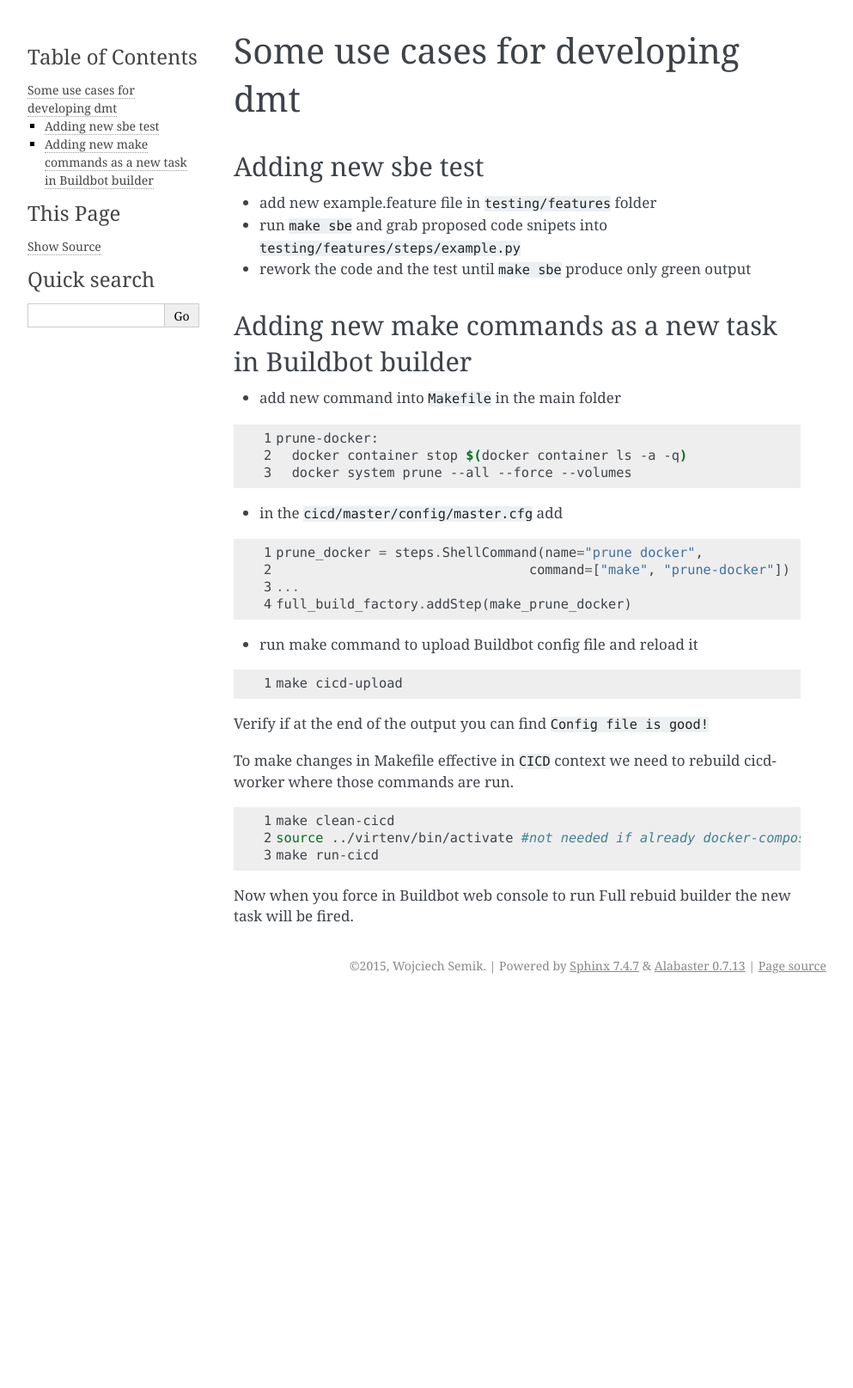
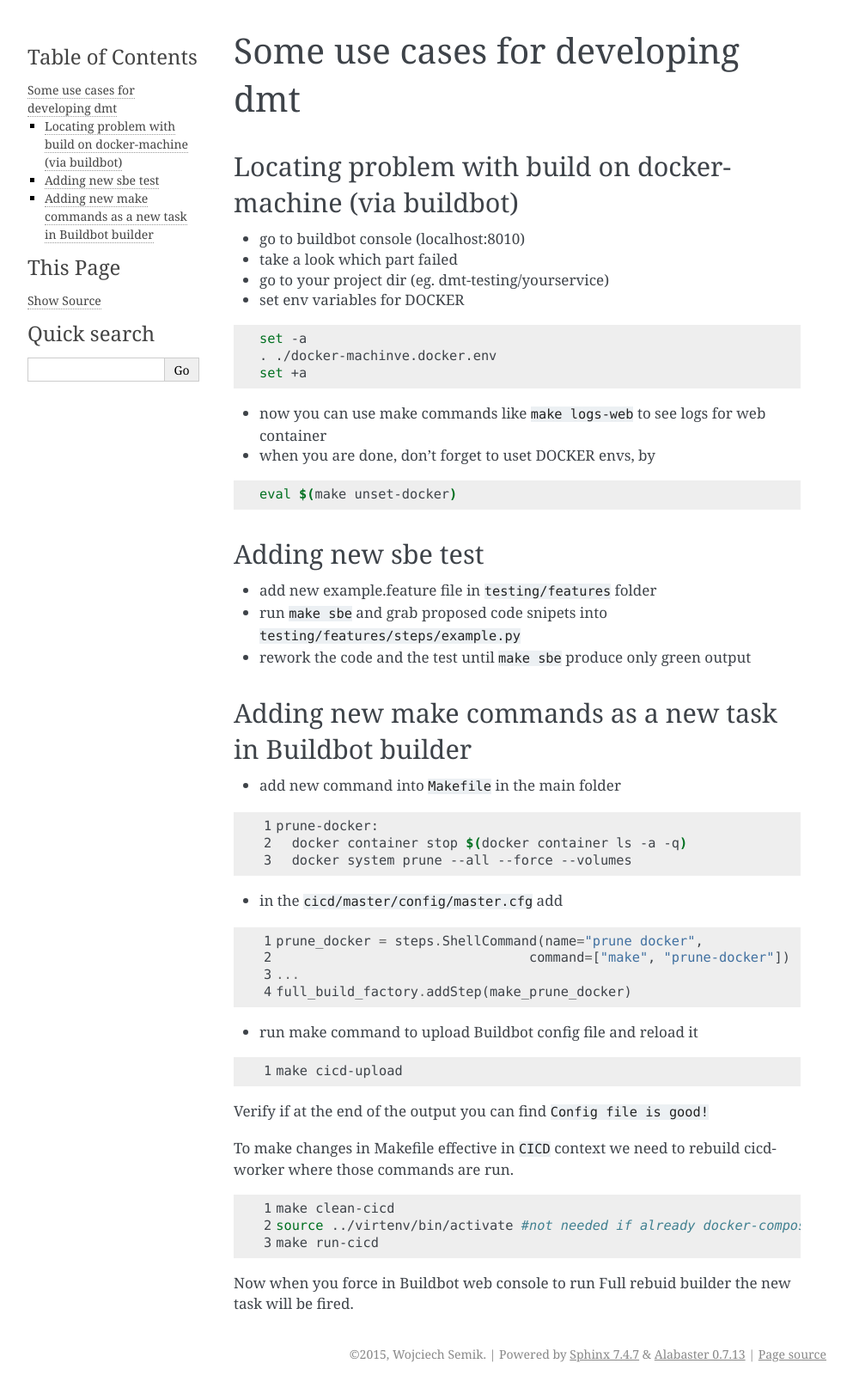
Before and after one commit to paterit/django-microservice-template, a Sphinx documentation site: the page built from docs/source/use_cases.rst, in a window 1280 px wide. Shown: the whole page at 86% size, without its empty margins (148-1141 px from the left). Built offline with Sphinx 7.4.7, drawn with Linux system fonts in a browser that asks for light colours; before the commit the page ends 1163 px from its top, so only the background shows below that.

Commit message:
Use case for tracing problems on docker-machine.

```diff
--- a/docs/source/for_developers.rst
+++ b/docs/source/for_developers.rst
@@ -230,9 +230,9 @@ Now using IP generated for your docker-machine machine (in my case it is
 
 Here is the `Django admin panel <http://192.168.99.100/admin>`__ (user: admin, password: admin).
 
-To read how it can be further used go to `docs <https://192.168.99.100/docs>`__.
+To read how it can be further used go to `docs <http://192.168.99.100/docs>`__.
 
-To see any other useful links go to `this page <https://127.0.0.1/docs/links_page.html>`__ in docs.
+To see any other useful links go to `this page <http://127.0.0.1/docs/links_page.html>`__ in docs.
 
 Whenever you do changes in your code, when you run any builders in Buildbot the fresh copy of your sources will be copied to Buildbot worker and tested.
 
--- a/docs/source/use_cases.rst
+++ b/docs/source/use_cases.rst
@@ -2,6 +2,27 @@
 
 Some use cases for developing dmt
 =================================
+
+Locating problem with build on docker-machine (via buildbot)
+************************************************************
+
+- go to buildbot console (localhost:8010)
+- take a look which part failed
+- go to your project dir (eg. dmt-testing/yourservice)
+- set env variables for DOCKER
+
+.. code-block:: bash
+
+  set -a
+  . ./docker-machinve.docker.env
+  set +a
+
+- now you can use make commands like ``make logs-web`` to see logs for web container
+- when you are done, don't forget to uset DOCKER envs, by
+
+.. code-block:: bash
+
+  eval $(make unset-docker)
 
 Adding new sbe test
 *******************
```
